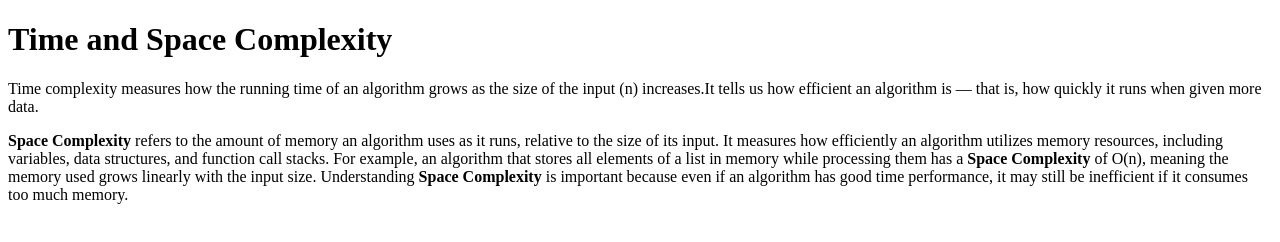
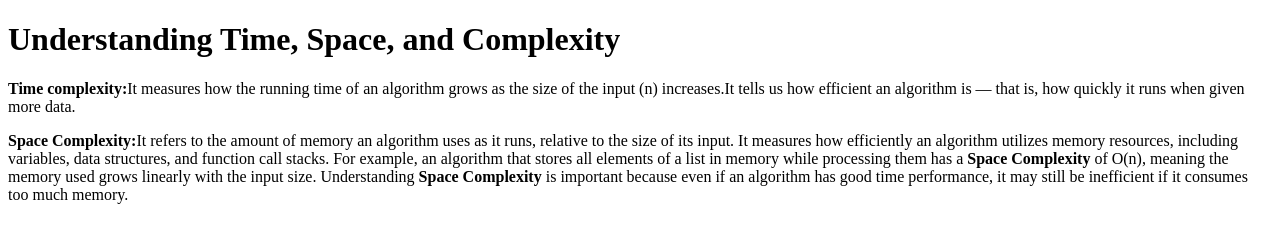
Before and after one commit to acciojob/time-and-space-complexity-himanshugirase12, a website: page main.html in a window 1280 px wide. Drawn offline with Linux system fonts and the light colour scheme.

Commit message:
created a submission

```diff
--- a/main.html
+++ b/main.html
@@ -11,10 +11,11 @@
     <script type="text/javascript" src="./script.js">
 </script>
 
-	<h1>Time and Space Complexity</h1>
-	<p>Time complexity measures how the running time of an algorithm grows as the size of the input (n) increases.It tells us how efficient an algorithm is — that is, how quickly it runs when given more data.</p>
+	<h1>Understanding Time, Space, and Complexity</h1>
 
-	<p><b>Space Complexity</b> refers to the amount of memory an algorithm uses as it runs, relative to the size of its input. It measures how efficiently an algorithm utilizes memory resources, including variables, data structures, and function call stacks. For example, an algorithm that stores all elements of a list in memory while processing them has a <b>Space Complexity</b> of O(n), meaning the memory used grows linearly with the input size. Understanding <b>Space Complexity</b> is important because even if an algorithm has good time performance, it may still be inefficient if it consumes too much memory.</p>
+	<p> <strong>Time complexity:</strong>It measures how the running time of an algorithm grows as the size of the input (n) increases.It tells us how efficient an algorithm is — that is, how quickly it runs when given more data.</p>
+
+	<p><b>Space Complexity:</b>It refers to the amount of memory an algorithm uses as it runs, relative to the size of its input. It measures how efficiently an algorithm utilizes memory resources, including variables, data structures, and function call stacks. For example, an algorithm that stores all elements of a list in memory while processing them has a <b>Space Complexity</b> of O(n), meaning the memory used grows linearly with the input size. Understanding <b>Space Complexity</b> is important because even if an algorithm has good time performance, it may still be inefficient if it consumes too much memory.</p>
 
 </body>
 
```
